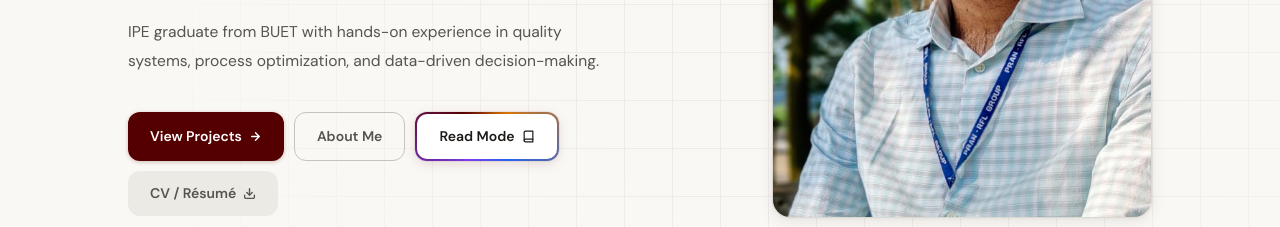
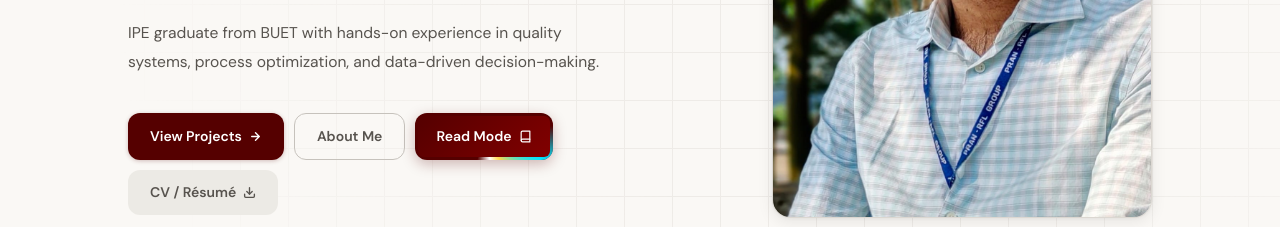
Before and after one commit to abdullahalmazid/abdullahs-portfolio, a plain HTML site: page index.html in a window 1280 px wide. Shown: the part 380-607 px from the top of the page. Drawn offline with nearby package versions, Linux system fonts and the light colour scheme.

Commit message:
Update read mode button styles

```diff
--- a/styles.css
+++ b/styles.css
@@ -560,51 +560,63 @@ html.is-leaving #nav {
   background: rgba(85, 0, 0, .04);
 }
 
-/* Animated attention border for the Read Mode entry point */
-@property --read-border-angle {
-  syntax: '<angle>';
-  initial-value: 0deg;
-  inherits: false;
-}
-
+/* High-contrast moving-light border for the Read Mode entry point */
 .read-mode-btn {
-  --read-border-angle: 0deg;
-  color: var(--ink);
-  border: 2px solid transparent;
-  background:
-    linear-gradient(var(--surface), var(--surface)) padding-box,
-    conic-gradient(from var(--read-border-angle),
-      var(--crimson-dark),
-      #d97706,
-      #2563eb,
-      #7c3aed,
-      var(--crimson-dark)) border-box;
-  box-shadow: 0 0 0 1px rgba(85, 0, 0, .06), 0 3px 12px rgba(85, 0, 0, .12);
-  animation: read-border-spin 3s linear infinite;
+  position: relative;
+  isolation: isolate;
+  overflow: hidden;
+  color: #fff;
+  border: 0;
+  background: var(--crimson-dark);
+  box-shadow: 0 4px 14px rgba(85, 0, 0, .28);
+  padding: 11px 21px;
+}
+
+.read-mode-btn::before {
+  content: '';
+  position: absolute;
+  z-index: -2;
+  inset: -180%;
+  background: conic-gradient(transparent 0deg 245deg,
+      #00e5ff 275deg,
+      #ffd84d 310deg,
+      #ffffff 330deg,
+      transparent 360deg);
+  animation: read-border-spin 2.2s linear infinite;
+}
+
+.read-mode-btn::after {
+  content: '';
+  position: absolute;
+  z-index: -1;
+  inset: 3px;
+  border-radius: calc(var(--r-sm) - 2px);
+  background: linear-gradient(135deg, #550000, #810000);
+}
+
+.read-mode-content {
+  display: inline-flex;
+  align-items: center;
+  gap: 8px;
+  position: relative;
+  z-index: 1;
 }
 
 .read-mode-btn:hover {
-  color: var(--crimson-dark);
-  background:
-    linear-gradient(#fff8f8, #fff8f8) padding-box,
-    conic-gradient(from var(--read-border-angle),
-      var(--crimson-dark),
-      #d97706,
-      #2563eb,
-      #7c3aed,
-      var(--crimson-dark)) border-box;
-  box-shadow: 0 5px 18px rgba(85, 0, 0, .22);
+  color: #fff;
+  background: var(--crimson-dark);
+  box-shadow: 0 6px 22px rgba(85, 0, 0, .38), 0 0 14px rgba(0, 229, 255, .25);
   transform: translateY(-1px);
 }
 
 @keyframes read-border-spin {
   to {
-    --read-border-angle: 360deg;
+    transform: rotate(360deg);
   }
 }
 
 @media (prefers-reduced-motion: reduce) {
-  .read-mode-btn {
+  .read-mode-btn::before {
     animation: none;
   }
 }
```
